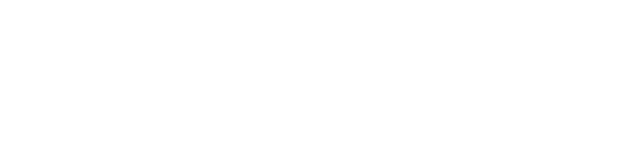
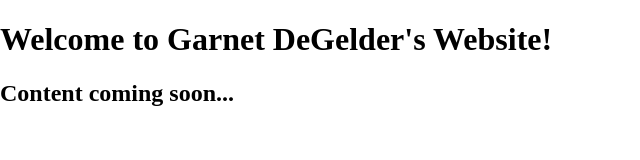
Before and after one commit to g-dg/g-dg.github.io, a plain HTML site: page index.html in a window 1280 px wide. Shown: the whole page, without its empty margins (0-640 px from the left). Drawn offline with Linux system fonts and the light colour scheme.

Commit message:
Add content placeholder to index.html

```diff
--- a/index.html
+++ b/index.html
@@ -7,6 +7,7 @@
 	<link href="css/style.css" rel="stylesheet" />
 </head>
 <body>
-
+	<h1>Welcome to Garnet DeGelder's Website!</h1>
+	<h2>Content coming soon...</h2>
 </body>
 </html>
```
